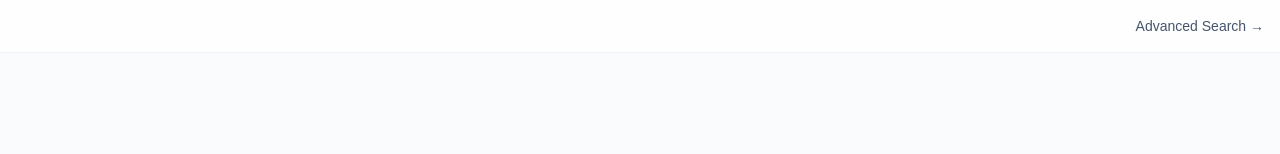
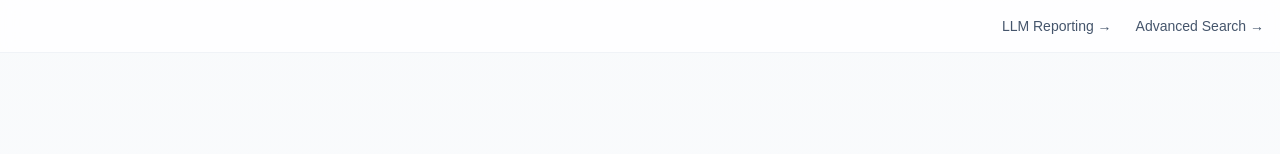
Before and after one commit to michaeleboyce/deproceduralizer, a Next.js app in the folder apps/web/: page / in a window 1280 px wide. Shown: the top 154 px of the page. Built offline with nearby package versions, Linux system fonts and the light colour scheme.

Commit message:
Add reporting page link to home screen header

```diff
--- a/apps/web/app/page.tsx
+++ b/apps/web/app/page.tsx
@@ -19,7 +19,13 @@ export default function HomePage() {
     <div className="min-h-screen bg-gradient-to-b from-slate-50 to-white">
       {/* Minimal Header - Only on Homepage */}
       <header className="border-b border-slate-200/50 bg-white/80 backdrop-blur-sm">
-        <div className="max-w-7xl mx-auto px-4 py-4 flex items-center justify-end">
+        <div className="max-w-7xl mx-auto px-4 py-4 flex items-center justify-end gap-6">
+          <Link
+            href="/reporting"
+            className="text-sm font-medium text-slate-600 hover:text-slate-900 transition-colors"
+          >
+            LLM Reporting →
+          </Link>
           <Link
             href="/search"
             className="text-sm font-medium text-slate-600 hover:text-slate-900 transition-colors"
```
